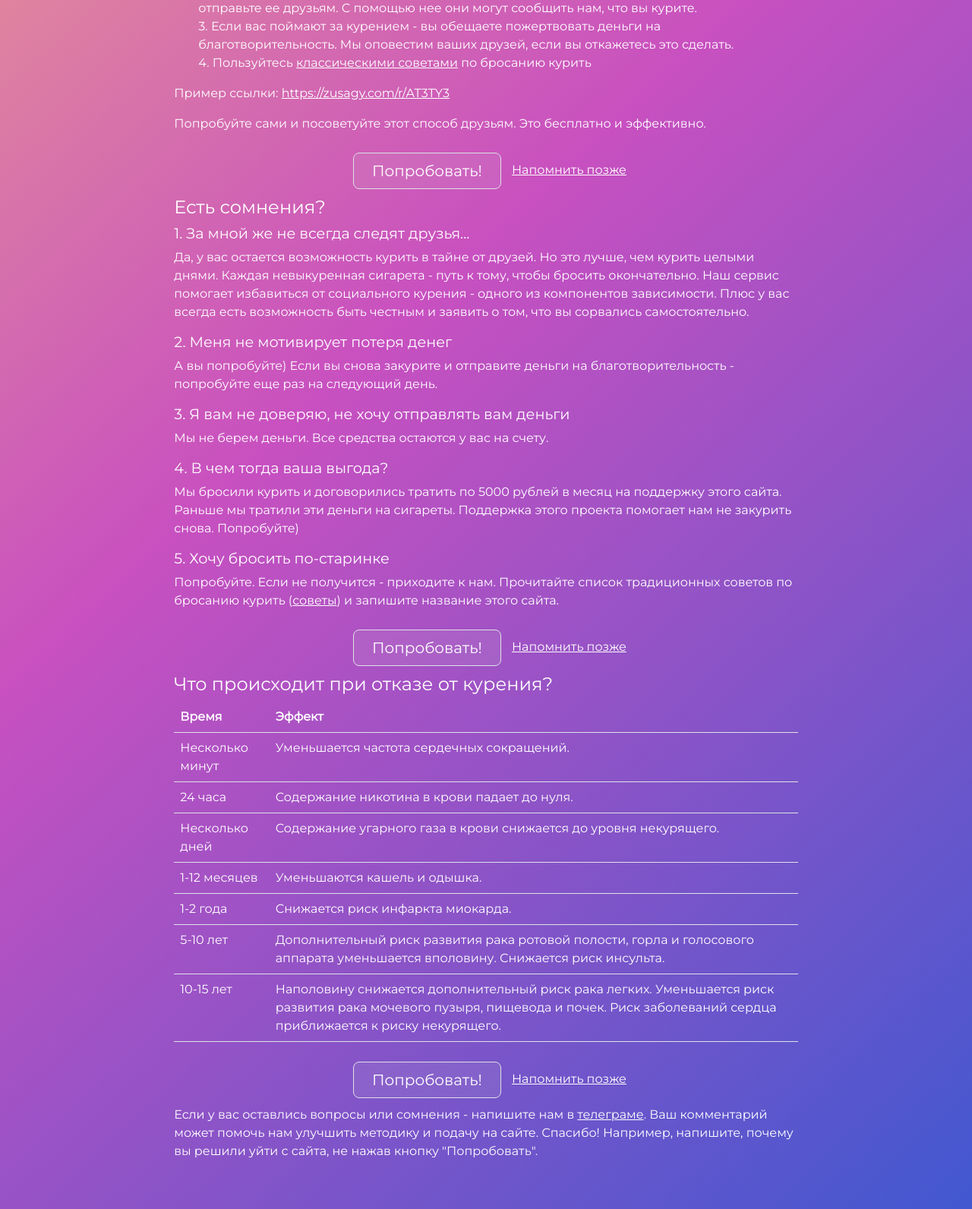
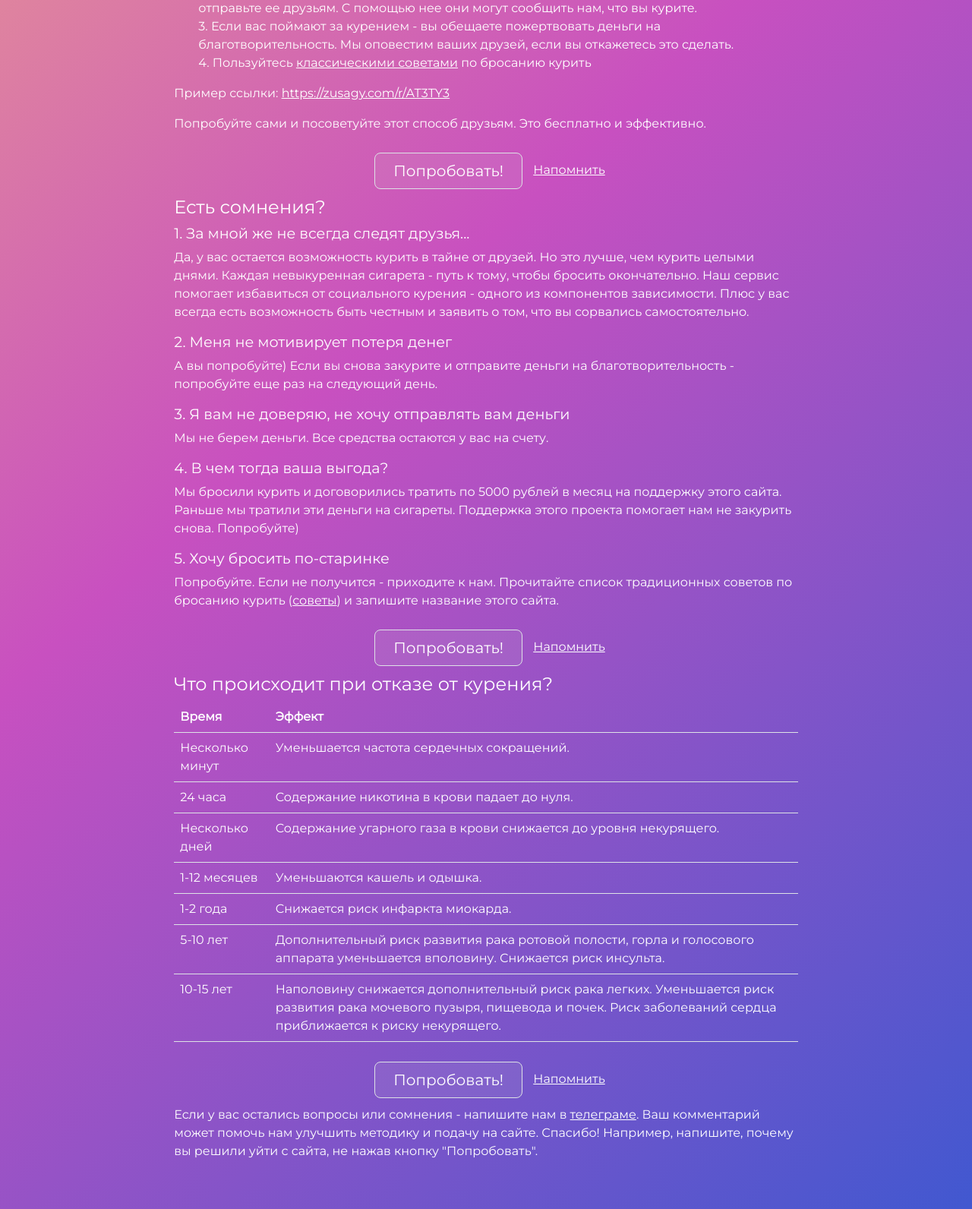
Before and after one commit to evgenity/zusagy, a Django app: page / in a window 1280 px wide. Shown: the part 1282-2874 px from the top of the page at 76% size. Run offline with Django 4.2, Linux system fonts and the light colour scheme.

Commit message:
typo fix

```diff
--- a/backend/promises/templates/promises/index.html
+++ b/backend/promises/templates/promises/index.html
@@ -77,7 +77,7 @@
 
 <div class="text-center">
   <a href="{% url 'create' %}" class="btn btn-primary btn-lg px-4 border">Попробовать!</a>
-  <a href="{% url 'create' %}">Напомнить позже</a>
+  <a href="{% url 'create' %}">Напомнить</a>
 </div>
 
 <h1>Есть сомнения?</h1>
@@ -98,7 +98,7 @@
 
 <div class="text-center">
   <a href="{% url 'create' %}" class="btn btn-primary btn-lg px-4 border">Попробовать!</a>
-  <a href="{% url 'create' %}">Напомнить позже</a>
+  <a href="{% url 'create' %}">Напомнить</a>
 </div>
 
 <h1> Что происходит при отказе от курения?</h1>
@@ -140,10 +140,10 @@
 
 <div class="text-center">
   <a href="{% url 'create' %}" class="btn btn-primary btn-lg px-4 border">Попробовать!</a>
-  <a href="{% url 'create' %}">Напомнить позже</a>
+  <a href="{% url 'create' %}">Напомнить</a>
 </div>
 
-<p>Если у вас оставлись вопросы или сомнения - напишите нам в <a href="https://t.me/evgenity">телеграме</a>. Ваш комментарий может помочь нам улучшить методику и подачу на сайте. Спасибо! Например, напишите, почему вы решили уйти с сайта, не нажав кнопку "Попробовать".</p>
+<p>Если у вас остались вопросы или сомнения - напишите нам в <a href="https://t.me/evgenity">телеграме</a>. Ваш комментарий может помочь нам улучшить методику и подачу на сайте. Спасибо! Например, напишите, почему вы решили уйти с сайта, не нажав кнопку "Попробовать".</p>
 
 
 
```
